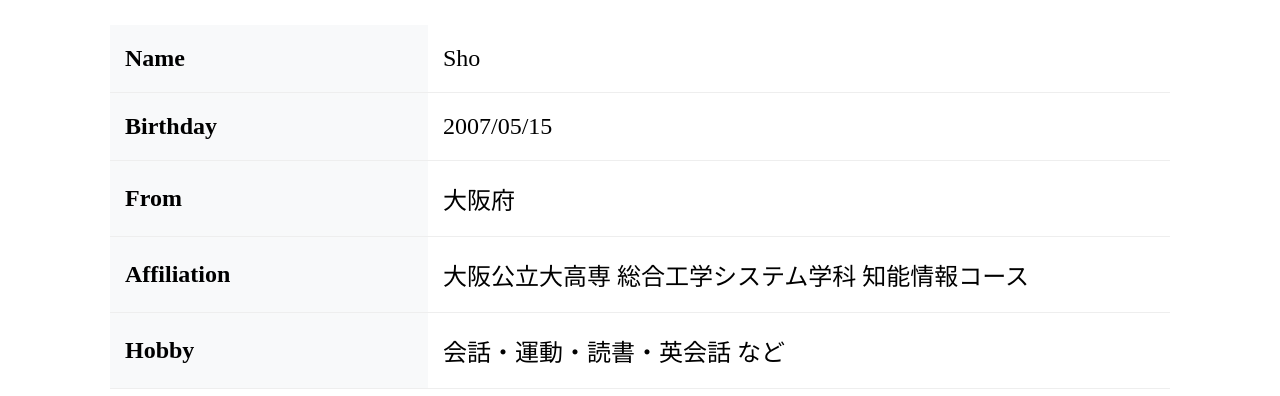
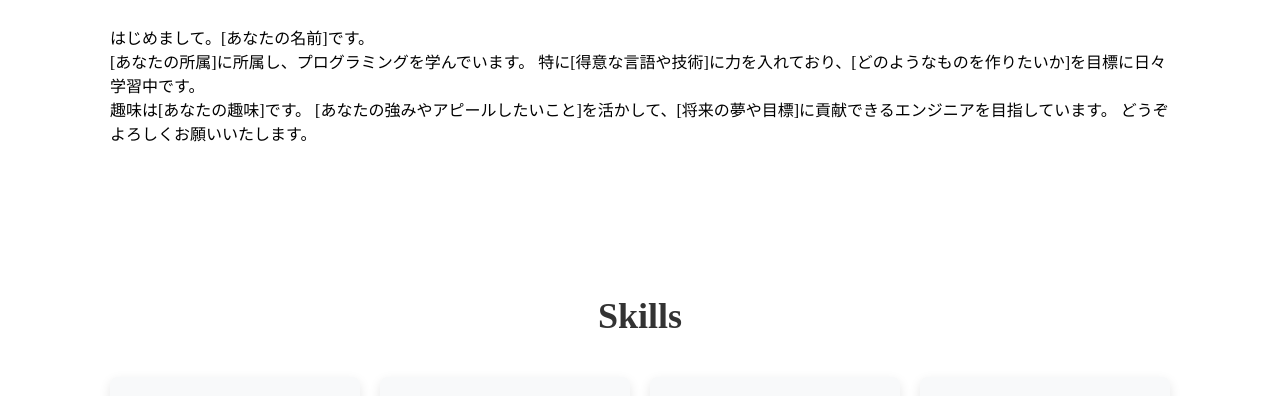
Before and after one commit to renk0n/portfolio, a plain HTML site: page index.html in a window 1280 px wide. Shown: the part 723-1119 px from the top of the page. Drawn offline with Linux system fonts and the light colour scheme.

Commit message:
自己紹介変更

```diff
--- a/index.html
+++ b/index.html
@@ -29,34 +29,25 @@
                 </div>
             </section>
             <section class="profile" id="profile">
-            <div class="container">
+                <div class="container">
                 <h2>Profile</h2>
-                <table class="profile_table">
-                    <tbody>
-                        <tr>
-                            <th>Name</th>
-                            <td>Sho</td>
-                        </tr>
-                        <tr>
-                            <th>Birthday</th>
-                            <td>2007/05/15</td>
-                        </tr>
-                        <tr>
-                            <th>From</th>
-                            <td>大阪府</td>
-                        </tr>
-                        <tr>
-                            <th>Affiliation</th>
-                            <td>大阪公立大高専 総合工学システム学科 知能情報コース</td>
-                        </tr>
-                        <tr>
-                            <th>Hobby</th>
-                            <td>会話・運動・読書・英会話 など</td>
-                        </tr>
-                    </tbody>
-                </table>
-            </div>
-            </section>
+
+                <div class="profile-content">
+                    <p class="profile-greeting">
+                        はじめまして。[あなたの名前]です。
+                    </p>
+                    <p class="profile-text">
+                        [あなたの所属]に所属し、プログラミングを学んでいます。
+                        特に[得意な言語や技術]に力を入れており、[どのようなものを作りたいか]を目標に日々学習中です。
+                    </p>
+                    <p class="profile-text">
+                        趣味は[あなたの趣味]です。
+                        [あなたの強みやアピールしたいこと]を活かして、[将来の夢や目標]に貢献できるエンジニアを目指しています。
+                        どうぞよろしくお願いいたします。
+                    </p>
+                </div>
+                                </div>
+                </section>
             <section class="skills" id="skills">
             <div class="container">
                 <h2>Skills</h2>
```
